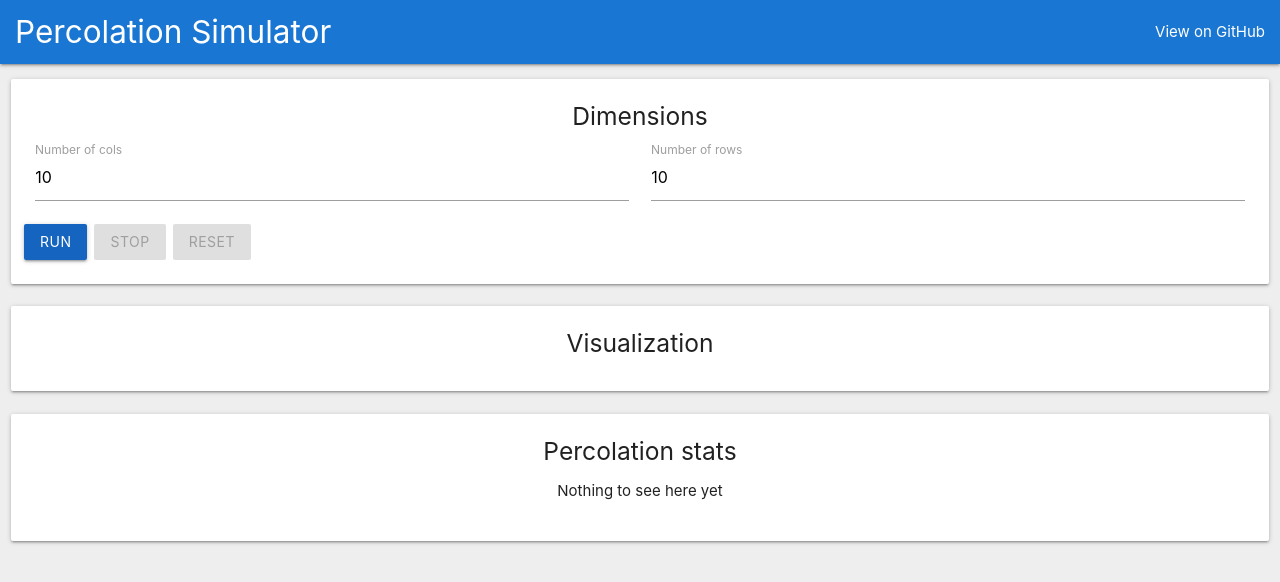
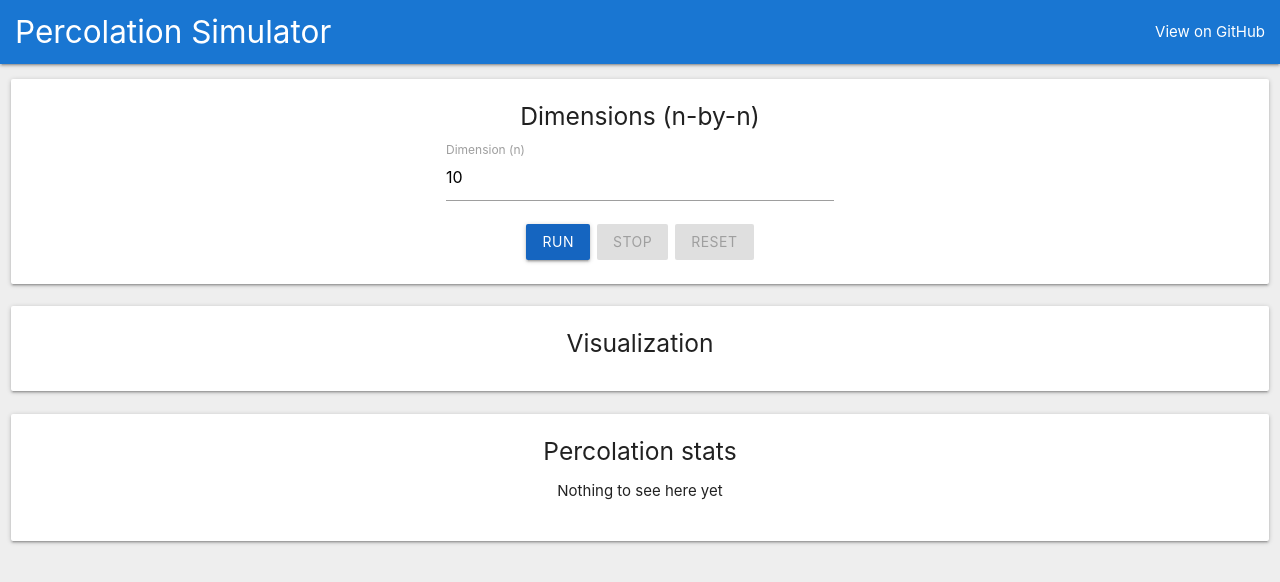
Before and after one commit to lotrien/percolation, a React app: page / in a window 1280 px wide. Shown: the top 582 px of the page. Built offline with nearby package versions, Linux system fonts and the light colour scheme.

Commit message:
Remove second dimension (height) and rename width to n
To test real percolation system we need to have n-by-n grid, this means
we do not need to have a height or width, rather n

```diff
--- a/src/actions.js
+++ b/src/actions.js
@@ -1,27 +1,15 @@
 import {
-  SET_WIDTH, SET_HEIGHT, RUN, STOP, OPEN_RANDOM, CREATE_SET
+  SET_DIMENSION, RUN, STOP, OPEN_RANDOM, CREATE_SET
 } from './constants';
 
-export const setWidth = width => ({
-  type: SET_WIDTH,
-  payload: {
-    width,
-  },
+export const setDimensions = n => ({
+  type: SET_DIMENSION,
+  payload: { n },
 })
 
-export const setHeight = height => ({
-  type: SET_HEIGHT,
-  payload: {
-    height,
-  },
-})
-
-export const createSet = (width, height) => ({
+export const createSet = n => ({
   type: CREATE_SET,
-  payload: {
-    width,
-    height,
-  },
+  payload: { n },
 })
 
 export const run = () => ({ type: RUN })
--- a/src/components/Header.jsx
+++ b/src/components/Header.jsx
@@ -3,7 +3,7 @@ import PropTypes from 'prop-types';
 import { connect } from 'react-redux';
 
 import {
-  setWidth, setHeight, createSet, run, stop, openRandom
+  setDimensions, createSet, run, stop, openRandom
 } from '../actions'
 import { percolates, isValid } from '../utils';
 
@@ -14,17 +14,16 @@ export class Header extends Component {
     set: PropTypes.array,
   }
 
-  setWidth = width => this.props.setWidth(width);
-  setHeight = height => this.props.setHeight(height);
+  setDimensions = n => this.props.setDimensions(n);
 
   runSimulation = () => {
-    const { dimensions: { height, width } } = this.props;
+    const { dimensions: { n } } = this.props;
 
     if (this.intervalId) {
       clearInterval(this.intervalId);
     }
 
-    this.props.createSet(width, height);
+    this.props.createSet(n);
     this.props.run();
 
     this.intervalId = setInterval(() => {
@@ -44,14 +43,14 @@ export class Header extends Component {
   }
 
   resetSimulation = () => {
-    const { dimensions: { height, width } } = this.props;
+    const { dimensions: { n } } = this.props;
 
-    this.props.createSet(width, height);
+    this.props.createSet(n);
   }
 
   render () {
     const {
-      dimensions: { height, width },
+      dimensions: { n },
       simulator: { running },
       set,
     } = this.props;
@@ -66,35 +65,26 @@ export class Header extends Component {
             </ul>
           </div>
         </nav>
-        <div className="row">
+        <div className="row center">
           <div className="col s12">
             <div className="card-panel dimensions">
-              <h5 className="card-title center">Dimensions</h5>
+              <h5 className="card-title">Dimensions (n-by-n)</h5>
               <div className="card-content">
                 <div className="row">
-                  <div className="input-field col s12 m6">
+                  <div className="input-field col s12 m4 offset-m4">
                     <input
-                      id="cols"
-                      className={`${!isValid(width) ? 'invalid' : ''}`}
+                      id="dimension"
+                      className={`${!isValid(n) ? 'invalid' : ''}`}
                       type="number"
-                      value={width}
-                      onChange={(e) => this.setWidth(e.target.value)} />
-                    <label htmlFor="cols">Number of cols</label>
-                  </div>
-                  <div className="input-field col s12 m6">
-                    <input
-                      id="rows"
-                      className={`${!isValid(height) ? 'invalid' : ''}`}
-                      type="number"
-                      value={height}
-                      onChange={(e) => this.setHeight(e.target.value)} />
-                    <label htmlFor="rows">Number of rows</label>
+                      value={n}
+                      onChange={(e) => this.setDimensions(e.target.value)} />
+                    <label htmlFor="dimension">Dimension (n)</label>
                   </div>
                 </div>
                 <div className="row">
                   <a className="waves-effect waves-light btn blue darken-3"
                     onClick={this.runSimulation}
-                    disabled={(!height || !width) || running}>
+                    disabled={!n || running}>
                     Run
                   </a>
                   <a className="waves-effect waves-light btn blue darken-3"
@@ -124,9 +114,8 @@ const mapStateToProps = state => ({
 });
 
 const mapDispatchToProps = dispatch => ({
-  createSet: (width, height) => dispatch(createSet(width, height)),
-  setHeight: height => dispatch(setHeight(height)),
-  setWidth: width => dispatch(setWidth(width)),
+  createSet: n => dispatch(createSet(n)),
+  setDimensions: n => dispatch(setDimensions(n)),
   run: () => dispatch(run()),
   stop: () => dispatch(stop()),
   openRandom: () => dispatch(openRandom()),
--- a/src/constants.js
+++ b/src/constants.js
@@ -1,19 +1,17 @@
-export const SET_WIDTH = 'SET_WIDTH';
-export const SET_HEIGHT = 'SET_HEIGHT';
+export const SET_DIMENSION = 'SET_DIMENSION';
 export const RUN = 'RUN';
 export const STOP = 'STOP';
 export const OPEN_RANDOM = 'OPEN_RANDOM';
 export const CREATE_SET = 'CREATE_SET';
 
 export const INIT_INPUT_STATE = {
-  height: 10,
-  width: 10,
+  n: 10,
 };
 
 export const INIT_SIMULATOR_STATE = {
   elementSize: 15,
   running: false,
-  setWidth: 15 * INIT_INPUT_STATE.width,
+  setWidth: 15 * INIT_INPUT_STATE.n,
   percolates: false,
 };
 
--- a/src/reducers.js
+++ b/src/reducers.js
@@ -1,7 +1,7 @@
 import { combineReducers } from 'redux';
 
 import {
-  SET_WIDTH, SET_HEIGHT, RUN, STOP, OPEN_RANDOM, CREATE_SET,
+  SET_DIMENSION, RUN, STOP, OPEN_RANDOM, CREATE_SET,
   INIT_SIMULATOR_STATE, INIT_INPUT_STATE,
 } from './constants';
 import { random, createSet, neighbors, open, checkPercolationAndFill } from './utils'
@@ -9,7 +9,7 @@ import { random, createSet, neighbors, open, checkPercolationAndFill } from './u
 function simulator(state = INIT_SIMULATOR_STATE, action) {
   switch (action.type) {
     case CREATE_SET:
-      return { ...state, setWidth: state.elementSize * action.payload.width };
+      return { ...state, setWidth: state.elementSize * action.payload.n };
 
     case RUN:
       return { ...state, running: true };
@@ -24,11 +24,8 @@ function simulator(state = INIT_SIMULATOR_STATE, action) {
 
 function dimensions(state = INIT_INPUT_STATE, action) {
   switch (action.type) {
-    case SET_WIDTH:
-      return { ...state, width: action.payload.width };
-
-    case SET_HEIGHT:
-      return { ...state, height: action.payload.height };
+    case SET_DIMENSION:
+      return { ...state, n: action.payload.n };
 
     default:
       return state;
@@ -38,10 +35,10 @@ function dimensions(state = INIT_INPUT_STATE, action) {
 function set(state = [], action) {
   switch (action.type) {
     case CREATE_SET:
-      const { width, height } = action.payload;
-      let set = createSet(width, height);
+      const { n } = action.payload;
+      let set = createSet(n);
 
-      return neighbors(set, width, height);
+      return neighbors(set, n);
 
     case OPEN_RANDOM:
       let newState = [...state];
--- a/src/utils/index.js
+++ b/src/utils/index.js
@@ -1,14 +1,14 @@
 import UnionFind from './UnionFind';
 import { SIMULATOR_STATES } from '../constants';
 
-export const createSet = (width, height) => {
+export const createSet = n => {
   let set = [];
 
   set.push({ key: 0, id: 0, state: SIMULATOR_STATES.FILL, type: 'virtual' });
 
   let key = 1;
-  for (let i = 0; i < height; i++) {
-    for (let j = 0; j < width; j++) {
+  for (let i = 0; i < n; i++) {
+    for (let j = 0; j < n; j++) {
       set.push({ key, i, j, id: key, state: SIMULATOR_STATES.CLOSE });
       key++;
     }
@@ -19,14 +19,14 @@ export const createSet = (width, height) => {
   return set;
 }
 
-export const neighbors = (set, width, height) => {
+export const neighbors = (set, n) => {
   set.filter(element => element.type !== 'virtual').forEach(element => {
     let { i, j } = element;
 
     element.up = (i === 0);
-    element.down = (i === height - 1);
+    element.down = (i === n - 1);
     element.left = (j === 0);
-    element.right = (j === width - 1);
+    element.right = (j === n - 1);
     element.neighbors = [];
 
     if (!element.up) {
```
Also changed, not shown: 1 other file (tests, documents, lock files or other folders).
